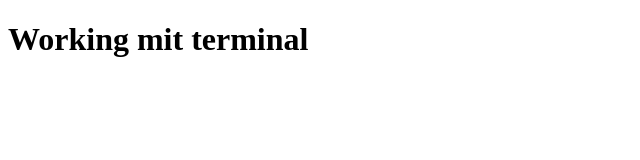
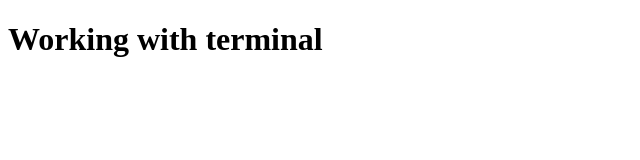
Before and after one commit to AsmolovskiyAndrey/FrontTraining, a plain HTML site: page SRC/index.html in a window 1280 px wide. Shown: the whole page, without its empty margins (0-640 px from the left). Drawn offline with Linux system fonts and the light colour scheme.

Commit message:
second commit

```diff
--- a/SRC/index.html
+++ b/SRC/index.html
@@ -9,7 +9,7 @@
 </head>
 
 <body>
-  <h1>Working mit terminal</h1>
+  <h1>Working with terminal</h1>
 </body>
 <script src="./index.js" type="module"></script>
 
```
